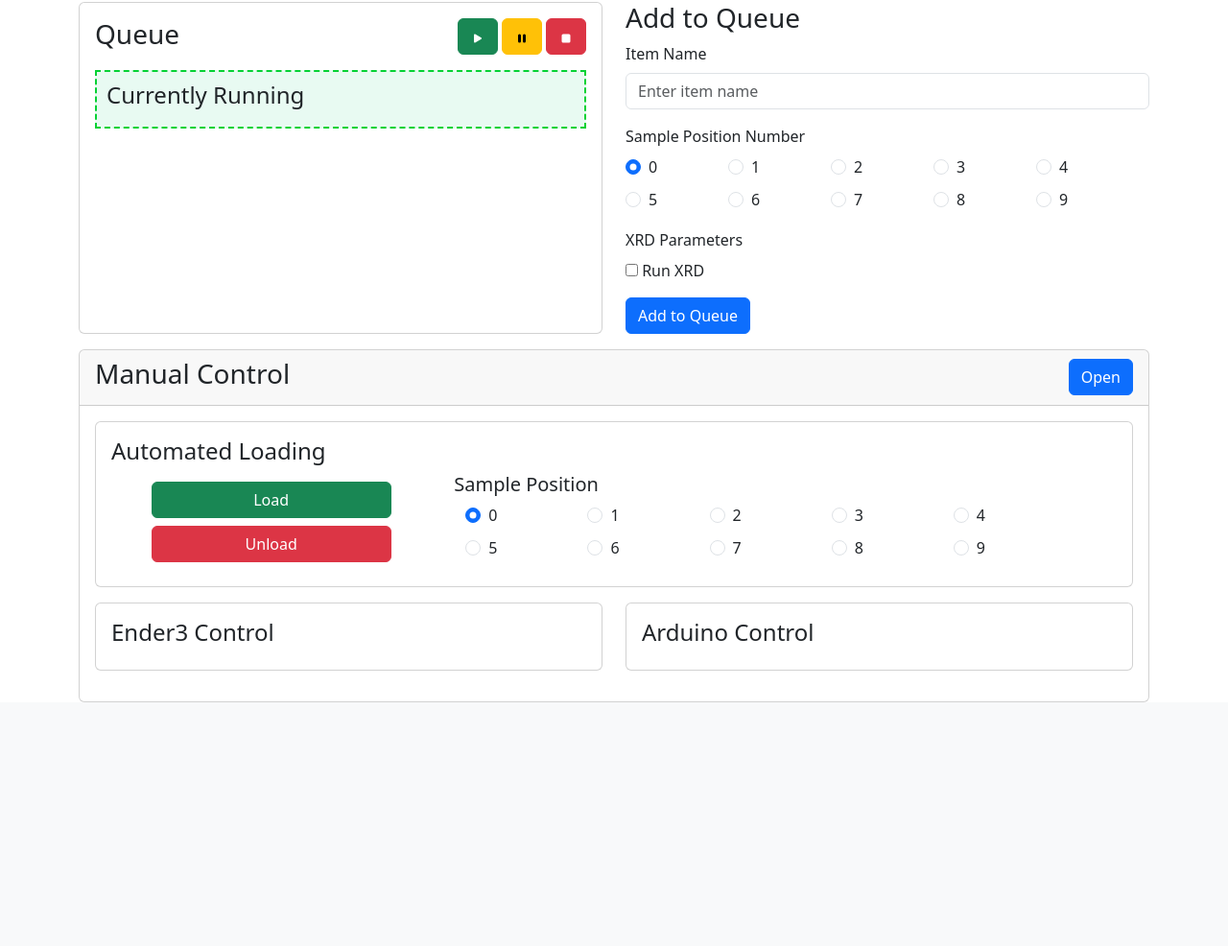
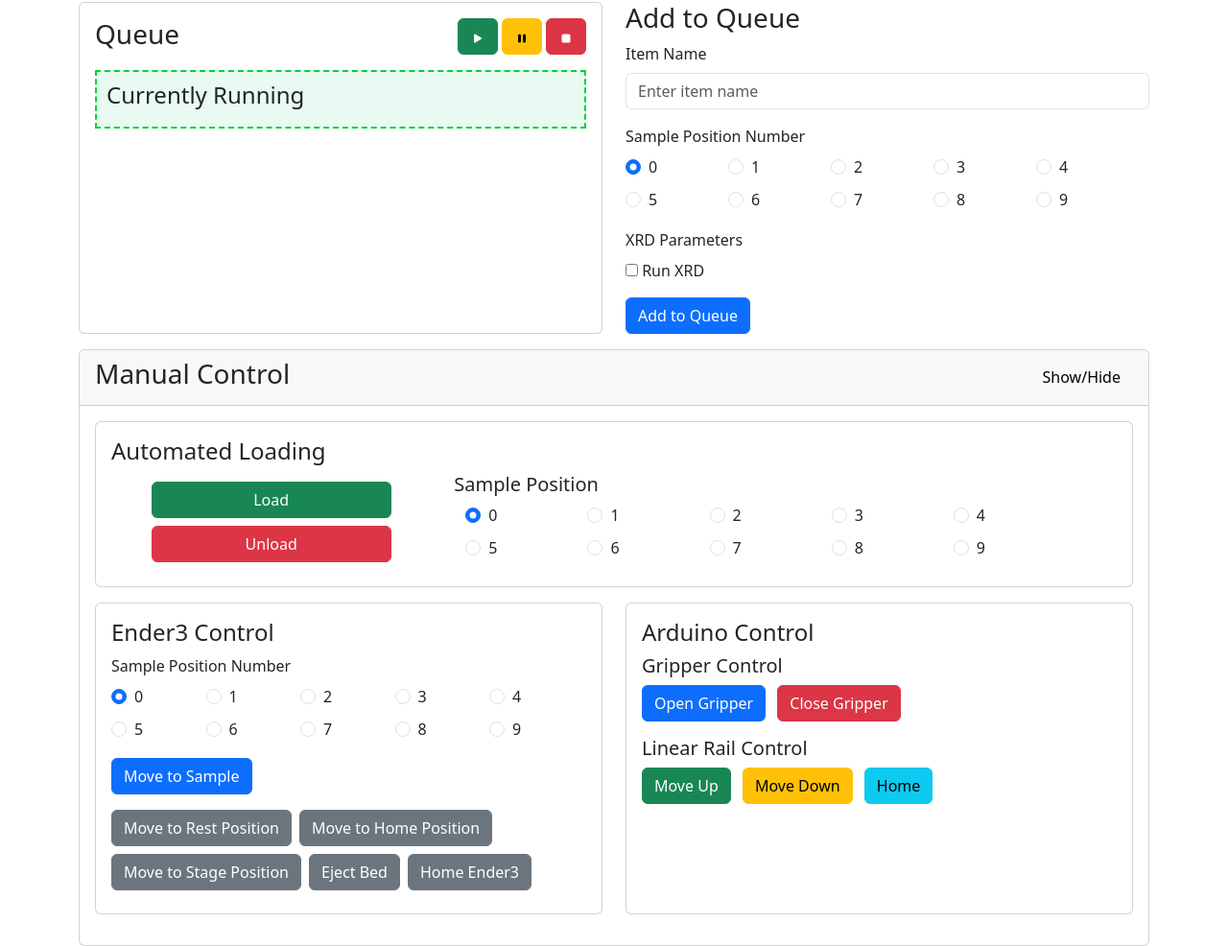
Before and after one commit to yoomambo/AISHLoader, a Flask app: page / in a window 1280 px wide, after a click on "Show/Hide". Shown: the part 102-1088 px from the top of the page at 96% size. Before the commit the page ends 834 px from the top, so only its background shows below. Run offline with Flask 3, Linux system fonts and the light colour scheme; parts of the project's set-up code (start-up, migrations or seed data) failed here and were passed over; some libraries are stand-ins or nearby versions.

Commit message:
Added ender3 and arduino manual control callbacks

```diff
--- a/Ender3.py
+++ b/Ender3.py
@@ -20,7 +20,7 @@ pos_0 = np.array([39.1, 176.7, 3]) # Row 1, these are found center positions (ha
 pos_4 = np.array([40.1, 17.4, 3])
 pos_5 = np.array([0,0,0]) # Row 2, these are found center positions (have +/-0.3mm tolerance)
 pos_9 = np.array([0,0,0])
-SAMPLE_POSITIONS = np.append(np.linspace(pos_0, pos_4, num=5), np.linspace(pos_5, pos_9, num=5), axis=0))
+SAMPLE_POSITIONS = np.append(np.linspace(pos_0, pos_4, num=5), np.linspace(pos_5, pos_9, num=5), axis=0)
 print(SAMPLE_POSITIONS)
 
 SAMPLE_MIN_Z = 30       #Minimum Z position to avoid collision with the samples
--- a/app.py
+++ b/app.py
@@ -1,11 +1,20 @@
 from flask import Flask, jsonify, render_template, request
 from AISHLoader import AISHLoader
-
+import logging
 
 print('\n\n\n')
 
+#Set up logging
+logging.basicConfig(
+    level=logging.DEBUG,
+    format="%(asctime)s.%(msecs)03d %(levelname)-8s: %(message)s",
+    datefmt='%y-%m-%d %H:%M:%S'
+)
+
+
 # Flask application
 app = Flask(__name__, static_url_path='/static')
+TEST_MODE = True
 
 # STATE VARIABLES
 IS_SAMPLE_LOADED = False
@@ -16,7 +25,13 @@ SAMPLE_POS_LIST = ()    #Tuple of positions that have been loaded into the buffe
 # HARDWARE VARIABLES
 PORT_ENDER = '/dev/tty.usbmodem1401'
 PORT_ARDUINO = '/dev/tty.usbmodem1201'
-AISH = AISHLoader(PORT_ENDER, PORT_ARDUINO)
+try:
+    AISH = AISHLoader(PORT_ENDER, PORT_ARDUINO)
+except:
+    if TEST_MODE:
+        AISH = None
+    else:
+        raise Exception("Failed to connect to hardware")
 
 @app.route('/api/get_state', methods=['POST'])
 def get_state():
@@ -49,59 +64,104 @@ def command_package():
 ############################################################################################################
 # MANUAL OPERATION ENDPOINTS
 ############################################################################################################
-@app.route('/api/load_sample?<sample_num>', methods=['POST'])
-def load_sample(sample_num):
-    AISH.load_sample(sample_num)
+@app.route('/api/load_sample', methods=['POST'])
+def load_sample():
+    data = request.get_json()  # Parse incoming JSON data
+    sample_num = data.get('sample_num')  # Extract sample number
+
+    logging.info(f"Loading sample {sample_num}")
+
+    # AISH.load_sample(sample_num)
+    return jsonify({"success": True, "sample_num": sample_num})
 
 @app.route('/api/unload_sample', methods=['POST'])
 def unload_sample():
-    AISH.unload_sample()
+    logging.info("Unloading sample")
 
-# Ender3 endpoints
-@app.route('/api/ender3/move_to_sample?<sample_num>', methods=['POST'])
-def ender3_move_to_sample(sample_num):
-    AISH.ender3.move_to_sample(sample_num)
+    # AISH.unload_sample()
+    return jsonify({"success": True})
+
+# Ender3 endpoints ############################################################################################################
+@app.route('/api/ender3/move_to_sample', methods=['POST'])
+def ender3_move_to_sample():
+    data = request.get_json()  # Parse incoming JSON data
+    sample_num = data.get('sample_num')  # Extract sample number
+
+    logging.debug(f"Received request to move Ender3 to sample {sample_num}")
+
+    # AISH.ender3.move_to_sample(sample_num)
+    return jsonify({"success": True, "sample_num": sample_num})
 
 @app.route('/api/ender3/move_to_rest', methods=['POST'])
 def ender3_move_to_rest():
-    AISH.ender3.move_to_rest()
+    logging.debug("Received request to move Ender3 to rest position")
+
+    # AISH.ender3.move_to_rest()
+    return jsonify({"success": True})
 
 @app.route('/api/ender3/move_to_home', methods=['POST'])
 def ender3_move_to_home():
-    AISH.ender3.move_to_home()
+    logging.debug("Received request to move Ender3 to home position")
+
+    # AISH.ender3.move_to_home()
+    return jsonify({"success": True})
 
 @app.route('/api/ender3/move_to_stage', methods=['POST'])
 def ender3_move_to_stage():
-    AISH.ender3.move_to_stage()
+    logging.debug("Received request to move Ender3 to stage position")
+
+    # AISH.ender3.move_to_stage()
+    return jsonify({"success": True})
 
 @app.route('/api/ender3/move_eject_bed', methods=['POST'])
 def ender3_move_eject_bed():
-    AISH.ender3.move_eject_bed()
+    logging.debug("Received request to move Ender3 to eject bed")
+
+    # AISH.ender3.move_eject_bed()
+    return jsonify({"success": True})
 
 @app.route('/api/ender3/home', methods=['POST'])
 def ender3_home():
-    AISH.ender3.init_homing()
+    logging.debug("Received request to home Ender3")
 
-# Arduino endpoints
+    # AISH.ender3.init_homing()
+    return jsonify({"success": True})
+
+# Arduino endpoints ############################################################################################################
 @app.route('/api/arduino/gripper/open', methods=['POST'])
 def arduino_gripper_open():
-    AISH.arduino.open_gripper()
+    logging.debug("Received request to open Arduino gripper")
+
+    # AISH.arduino.open_gripper()
+    return jsonify({"success": True})
 
 @app.route('/api/arduino/gripper/close', methods=['POST'])
 def arduino_gripper_close():
-    AISH.arduino.close_gripper()
+    logging.debug("Received request to close Arduino gripper")
+
+    # AISH.arduino.close_gripper()
+    return jsonify({"success": True})
 
 @app.route('/api/arduino/linear_rail/move_up', methods=['POST'])
 def arduino_linrail_moveup():
-    AISH.arduino.move_up()
+    logging.debug("Received request to move Arduino linear rail up")
+
+    # AISH.arduino.move_up()
+    return jsonify({"success": True})
 
 @app.route('/api/arduino/linear_rail/move_down', methods=['POST'])
 def arduino_linrail_movedown():
-    AISH.arduino.move_down()
+    logging.debug("Received request to move Arduino linear rail down")
+
+    # AISH.arduino.move_down()
+    return jsonify({"success": True})
 
 @app.route('/api/arduino/linear_rail/home', methods=['POST'])
 def arduino_linrail_home():
-    AISH.arduino.init_homing()
+    logging.debug("Received request to home Arduino linear rail")
+
+    # AISH.arduino.init_homing()
+    return jsonify({"success": True})
 
 
 
--- a/static/js/app.js
+++ b/static/js/app.js
@@ -17,6 +17,37 @@ const sortable = new Sortable(queueList, {
         queueItems_array.splice(evt.newIndex, 0, movedItem);          // Insert it at the new index
         renderQueue(); // Re-render the queue to reflect changes
     }
+});
+
+$(document).ready(function () {
+    // Initialize Bootstrap tooltips
+    $('[data-bs-toggle="tooltip"]').tooltip();
+
+    // Bind Button callbacks
+    // Queue
+    $('#queue-form').on('submit', handle_button_queueAdd);
+    $('#queue-start-button').on('click', handle_button_queueStart);
+
+    // Manual Control (AISH Sample Loader)
+    $('#manualControl-loadButton').on('click', handle_button_manualLoading);
+    $('#manualControl-unloadButton').on('click', handle_button_manualUnloading);
+
+    // Ender3 Control
+    $('#ender3-moveToSampleButton').on('click', handle_button_moveToSample);
+    $('#ender3-moveToRestButton').on('click', handle_button_moveToRest);
+    $('#ender3-moveToHomeButton').on('click', handle_button_moveToHome);
+    $('#ender3-moveToStageButton').on('click', handle_button_moveToStage);
+    $('#ender3-moveEjectBedButton').on('click', handle_button_moveEjectBed);
+    $('#ender3-homeButton').on('click', handle_button_homeEnder3);
+
+    // Arduino Control
+    $('#arduino-gripper-open').on('click', handle_button_arduinoGripperOpen);
+    $('#arduino-gripper-close').on('click', handle_button_arduinoGripperClose);
+    $('#arduino-linrail-move-up').on('click', handle_button_arduinoLinrailMoveUp);
+    $('#arduino-linrail-move-down').on('click', handle_button_arduinoLinrailMoveDown);
+    $('#arduino-linrail-home').on('click', handle_button_arduinoLinrailHome);
+
+
 });
 
 // Function to render the queue items in the sortable list
@@ -48,15 +79,16 @@ function renderQueue() {
     });
 }
 
-document.getElementById('queue-form').addEventListener('submit', function (event) {
+function handle_button_queueAdd(event) {
     event.preventDefault();
 
-    const itemName = itemNameInput.value.trim();
-    const sampleNumber = document.querySelector('input[name="sample-number"]:checked');
-    const selectedOptions = Array.from(document.querySelectorAll('input[name="options"]:checked'))
-        .map(option => option.value);
+    const itemName = $.trim(itemNameInput.value);
+    const sampleNumber = $('input[name="sample-number"]:checked');
+    const selectedOptions = $('input[name="options"]:checked').map(function () {
+        return this.value;
+    }).get();
 
-    if (!itemName || !sampleNumber) {
+    if (!itemName || !sampleNumber.length) {
         alert('Please fill out all fields.');
         return;
     }
@@ -64,7 +96,7 @@ document.getElementById('queue-form').addEventListener('submit', function (event
     const optionsText = selectedOptions.length ? `Options: ${selectedOptions.join(', ')}` : '';
     const newItem = {
         itemName: itemName,
-        sampleNumber: sampleNumber.value,
+        sampleNumber: sampleNumber.val(),
         optionsText: optionsText
     };
 
@@ -73,11 +105,22 @@ document.getElementById('queue-form').addEventListener('submit', function (event
 
     // Clear the input fields
     itemNameInput.value = '';
-    sampleNumber.checked = false;
-    document.querySelectorAll('input[name="options"]:checked').forEach(option => option.checked = false);
-});
+    $('input[name="options"]:checked').prop('checked', false);
 
-startButton.addEventListener('click', function () {
+    // Uncheck the current sample number and check the next one
+    sampleNumber.prop('checked', false);
+    const nextSample = $(`input[name="sample-number"][value="${parseInt(sampleNumber.val()) + 1}"]`);
+
+    // If the next sample exists, check it; otherwise, check the first sample again
+    if (nextSample.length) {
+        nextSample.prop('checked', true);
+    } else {
+        $('input[name="sample-number"][value="0"]').prop('checked', true);
+    }
+}
+
+
+function handle_button_queueStart() {
     if (queueItems_array.length > 0) {
         const currentItem = queueItems_array.shift(); // Remove the first item from the queue
         runningItemDiv.innerHTML = `
@@ -90,45 +133,230 @@ startButton.addEventListener('click', function () {
     } else {
         alert('No items in the queue to start.');
     }
-});
+}
+
+//////////////////////////////////////////////
+// Manual Control (AISH Sample Loader)
 
 // Manual Loading
-document.getElementById('manualControl-autoLoadForm').addEventListener('submit', function (event) {
+function handle_button_manualLoading(event) {
+    event.preventDefault();
+    console.log('Load button clicked');
+
+    // Get the selected radio button value from the specific container
+    const sampleNumber = $('#manualControl-samplePos input[name="sample-number"]:checked').val();
+
+    $.ajax({
+        url: '/api/load_sample',
+        method: 'POST',
+        contentType: 'application/json',
+        data: JSON.stringify({ sample_num: sampleNumber }),  // Send sample number in JSON
+        success: function (data) {
+            console.log('Load Button Response: ', data);
+        },
+        error: function (xhr, status, error) {
+            console.error('Error: ', error);
+        }
+    });
+}
+
+// Manual Unloading
+function handle_button_manualUnloading(event) {
+    event.preventDefault();
+    $.ajax({
+        url: '/api/unload_sample',
+        method: 'POST',
+        contentType: 'application/json',
+        success: function (data) {
+            console.log('Unload Button Response: ', data);
+        },
+        error: function (xhr, status, error) {
+            console.error('Error: ', error);
+        }
+    });
+}
+
+//////////////////////////////////////////////
+// Ender3 Control
+
+function handle_button_moveToSample(event) {
     event.preventDefault();
 
-    // Get the sample number from the selected radio button
-    const sampleNumber = document.querySelector('input[name="sample-number"]:checked').value;
+    // Get the selected radio button value from the specific container
+    const sampleNumber = $('#ender3-sampleNumber-container input[name="sample-number"]:checked').val();
 
-    //Send a flask post request to the server
-    fetch(`/api/load_sample?${sampleNumber}`, {
+    console.log('Move to Sample: ', sampleNumber);
+
+    $.ajax({
+        url: '/api/ender3/move_to_sample',
         method: 'POST',
-        headers: {
-            'Content-Type': 'application/json'
+        contentType: 'application/json',
+        data: JSON.stringify({ sample_num: sampleNumber }),
+        success: function (data) {
+            console.log('Move to Sample Response: ', data);
         }
-    })
-    .then(response => response.json())
-    .then(data => {
     });
+}
+
+function handle_button_moveToRest(event) {
+    event.preventDefault();
+    console.log('Move to Rest Position');
+
+    $.ajax({
+        url: '/api/ender3/move_to_rest',
+        method: 'POST',
+        contentType: 'application/json',
+        success: function (data) {
+            console.log('Move to Rest Response: ', data);
+        }
     });
+}
 
-// Manual Unloading
-document.getElementById('manualControl-unloadButton').addEventListener('click', function () {
-    //Send a flask post request to the server
-    fetch('/api/unload_sample', {
+function handle_button_moveToHome(event) {
+    event.preventDefault();
+    console.log('Move to Home Position');
+
+    $.ajax({
+        url: '/api/ender3/move_to_home',
         method: 'POST',
-        headers: {
-            'Content-Type': 'application/json'
+        contentType: 'application/json',
+        success: function (data) {
+            console.log('Move to Home Response: ', data);
         }
-    })
-    .then(response => response.json())
-    .then(data => {
     });
+}
+
+function handle_button_moveToStage(event) {
+    event.preventDefault();
+    console.log('Move to Stage Position');
+
+    $.ajax({
+        url: '/api/ender3/move_to_stage',
+        method: 'POST',
+        contentType: 'application/json',
+        success: function (data) {
+            console.log('Move to Stage Response: ', data);
+        }
     });
+}
 
-document.addEventListener('DOMContentLoaded', function () {
-    // Initialize tooltips for all elements with data-bs-toggle="tooltip"
-    var tooltipTriggerList = document.querySelectorAll('[data-bs-toggle="tooltip"]');
-    tooltipTriggerList.forEach(function (tooltipTriggerEl) {
-        new bootstrap.Tooltip(tooltipTriggerEl);
+function handle_button_moveEjectBed(event) {
+    event.preventDefault();
+    console.log('Eject Bed');
+
+    $.ajax({
+        url: '/api/ender3/move_eject_bed',
+        method: 'POST',
+        contentType: 'application/json',
+        success: function (data) {
+            console.log('Eject Bed Response: ', data);
+        }
     });
+}
+
+function handle_button_homeEnder3(event) {
+    event.preventDefault();
+    console.log('Home Ender3');
+
+    $.ajax({
+        url: '/api/ender3/home',
+        method: 'POST',
+        contentType: 'application/json',
+        success: function (data) {
+            console.log('Home Ender3 Response: ', data);
+        }
     });
+}
+
+//////////////////////////////////////////////
+// Arduino Control
+
+// Callback function to open the Arduino gripper
+function handle_button_arduinoGripperOpen(event) {
+    event.preventDefault();
+    console.log('Arduino Gripper Open button clicked');
+
+    $.ajax({
+        url: '/api/arduino/gripper/open',
+        method: 'POST',
+        contentType: 'application/json',
+        success: function (data) {
+            console.log('Gripper Open Response: ', data);
+        },
+        error: function (xhr, status, error) {
+            console.error('Error opening gripper: ', error);
+        }
+    });
+}
+
+// Callback function to close the Arduino gripper
+function handle_button_arduinoGripperClose(event) {
+    event.preventDefault();
+    console.log('Arduino Gripper Close button clicked');
+
+    $.ajax({
+        url: '/api/arduino/gripper/close',
+        method: 'POST',
+        contentType: 'application/json',
+        success: function (data) {
+            console.log('Gripper Close Response: ', data);
+        },
+        error: function (xhr, status, error) {
+            console.error('Error closing gripper: ', error);
+        }
+    });
+}
+
+// Callback function to move the Arduino linear rail up
+function handle_button_arduinoLinrailMoveUp(event) {
+    event.preventDefault();
+    console.log('Arduino Linear Rail Move Up button clicked');
+
+    $.ajax({
+        url: '/api/arduino/linear_rail/move_up',
+        method: 'POST',
+        contentType: 'application/json',
+        success: function (data) {
+            console.log('Linear Rail Move Up Response: ', data);
+        },
+        error: function (xhr, status, error) {
+            console.error('Error moving linear rail up: ', error);
+        }
+    });
+}
+
+// Callback function to move the Arduino linear rail down
+function handle_button_arduinoLinrailMoveDown(event) {
+    event.preventDefault();
+    console.log('Arduino Linear Rail Move Down button clicked');
+
+    $.ajax({
+        url: '/api/arduino/linear_rail/move_down',
+        method: 'POST',
+        contentType: 'application/json',
+        success: function (data) {
+            console.log('Linear Rail Move Down Response: ', data);
+        },
+        error: function (xhr, status, error) {
+            console.error('Error moving linear rail down: ', error);
+        }
+    });
+}
+
+// Callback function to home the Arduino linear rail
+function handle_button_arduinoLinrailHome(event) {
+    event.preventDefault();
+    console.log('Arduino Linear Rail Home button clicked');
+
+    $.ajax({
+        url: '/api/arduino/linear_rail/home',
+        method: 'POST',
+        contentType: 'application/json',
+        success: function (data) {
+            console.log('Linear Rail Home Response: ', data);
+        },
+        error: function (xhr, status, error) {
+            console.error('Error homing linear rail: ', error);
+        }
+    });
+}
--- a/templates/index.html
+++ b/templates/index.html
@@ -36,9 +36,7 @@
     </style>
 
     <!-- Load jQuery first, then Popper.js, then Bootstrap JS -->
-    <script src="https://code.jquery.com/jquery-3.3.1.slim.min.js"
-        integrity="sha384-q8i/X+965DzO0rT7abK41JStQIAqVgRVzpbzo5smXKp4YfRvH+8abtTE1Pi6jizo"
-        crossorigin="anonymous"></script>
+    <script src="https://code.jquery.com/jquery-3.6.0.min.js"></script>
     <script src="https://cdn.jsdelivr.net/npm/popper.js@1.14.3/dist/umd/popper.min.js"
         integrity="sha384-ZMP7rVo3mIykV+2+9J3UJ46jBk0WLaUAdn689aCwoqbBJiSnjAK/l8WvCWPIPm49"
         crossorigin="anonymous"></script>
@@ -150,7 +148,7 @@
                         <input type="checkbox" id="option1" name="options" value="Run XRD"> Run XRD<br>
                     </div>
                     <!-- Add to Queue Button -->
-                    <button type="submit" class="btn btn-primary">Add to Queue</button>
+                    <button class="btn btn-primary">Add to Queue</button>
                 </form>
             </div>
         </div>
@@ -165,8 +163,8 @@
             <div class="card-header d-flex justify-content-between align-items-center">
                 <h3>Manual Control</h3>
                 <!-- Dropdown Button -->
-                <button class="btn btn-primary" type="button" data-bs-toggle="collapse" data-bs-target="#manualControlContent" aria-expanded="false" aria-controls="manualControlContent">
-                    Open
+                <button class="btn btn-light" type="button" data-bs-toggle="collapse" data-bs-target="#manualControlContent" aria-expanded="false" aria-controls="manualControlContent">
+                    Show/Hide
                 </button>
             </div>
 
@@ -184,7 +182,7 @@
                                     <!-- Load and Unload Buttons -->
                                     <div class="col-md-4">
                                         <div class="d-grid gap-2">
-                                            <button class="btn btn-success w-75 mx-auto" id="manualControl-loadButton" type="submit">Load</button>
+                                            <button class="btn btn-success w-75 mx-auto" id="manualControl-loadButton">Load</button>
                                             <button class="btn btn-danger w-75 mx-auto" id="manualControl-unloadButton">Unload</button>
                                         </div>
                                     </div>
@@ -217,20 +215,57 @@
                             <div class="card">
                                 <div class="card-body">
                                     <h4>Ender3 Control</h4>
-                                    <!-- Content for Ender3 Control will go here -->
+
+                                    <!-- Sample Position Number -->
+                                    <div class="mb-3">
+                                        <label for="sample-number" class="form-label">Sample Position Number</label>
+                                        <div id="ender3-sampleNumber-container" class="container">
+                                            <!-- Radio buttons will be dynamically generated here -->
+                                        </div>
+                                    </div>
+                                    <script>
+                                        // Generate sample number radio buttons
+                                        generateRadioButtons(document.getElementById('ender3-sampleNumber-container'), 2, 5);
+                                    </script>
+
+                                    <!-- Move to Sample -->
+                                    <button id="ender3-moveToSampleButton" class="btn btn-primary mb-3">Move to Sample</button>
+
+                                    <!-- Gray Buttons (Move to Rest, Home, Stage, Eject Bed, Home Ender3) -->
+                                    <div class="d-flex flex-wrap">
+                                        <button id="ender3-moveToRestButton" class="btn btn-secondary mb-2 me-2">Move to Rest Position</button>
+                                        <button id="ender3-moveToHomeButton" class="btn btn-secondary mb-2 me-2">Move to Home Position</button>
+                                        <button id="ender3-moveToStageButton" class="btn btn-secondary mb-2 me-2">Move to Stage Position</button>
+                                        <button id="ender3-moveEjectBedButton" class="btn btn-secondary mb-2 me-2">Eject Bed</button>
+                                        <button id="ender3-homeButton" class="btn btn-secondary mb-2">Home Ender3</button>
+                                    </div>
+                                </div>
+                            </div>
+                        </div>
+                        <!-- Arduino Control Card -->
+                        <div class="col-md-6 mb-3">
+                            <div class="card" style="height: 100%">
+                                <div class="card-body">
+                                    <h4>Arduino Control</h4>
+
+                                    <!-- Arduino Gripper Controls -->
+                                    <div class="mb-3">
+                                        <h5>Gripper Control</h5>
+                                        <button id="arduino-gripper-open" class="btn btn-primary me-2">Open Gripper</button>
+                                        <button id="arduino-gripper-close" class="btn btn-danger">Close Gripper</button>
+                                    </div>
+
+                                    <!-- Arduino Linear Rail Controls -->
+                                    <div class="mb-3">
+                                        <h5>Linear Rail Control</h5>
+                                        <button id="arduino-linrail-move-up" class="btn btn-success me-2">Move Up</button>
+                                        <button id="arduino-linrail-move-down" class="btn btn-warning me-2">Move Down</button>
+                                        <button id="arduino-linrail-home" class="btn btn-info">Home</button>
+                                    </div>
                                 </div>
                             </div>
                         </div>
 
-                        <!-- Arduino Control Card -->
-                        <div class="col-md-6 mb-3">
-                            <div class="card">
-                                <div class="card-body">
-                                    <h4>Arduino Control</h4>
-                                    <!-- Content for Arduino Control will go here -->
-                                </div>
-                            </div>
-                        </div>
                     </div>
                 </div>
             </div>
@@ -240,7 +275,7 @@
 
 
     <script src="{{ url_for('static', filename='js/app.js') }}"></script>
-    <script src="/static/js/app.js"></script>
+    <!-- <script src="/static/js/app.js"></script> -->
 
 
 </body>
```
Lines whose indentation alone changed are shown as unchanged.
